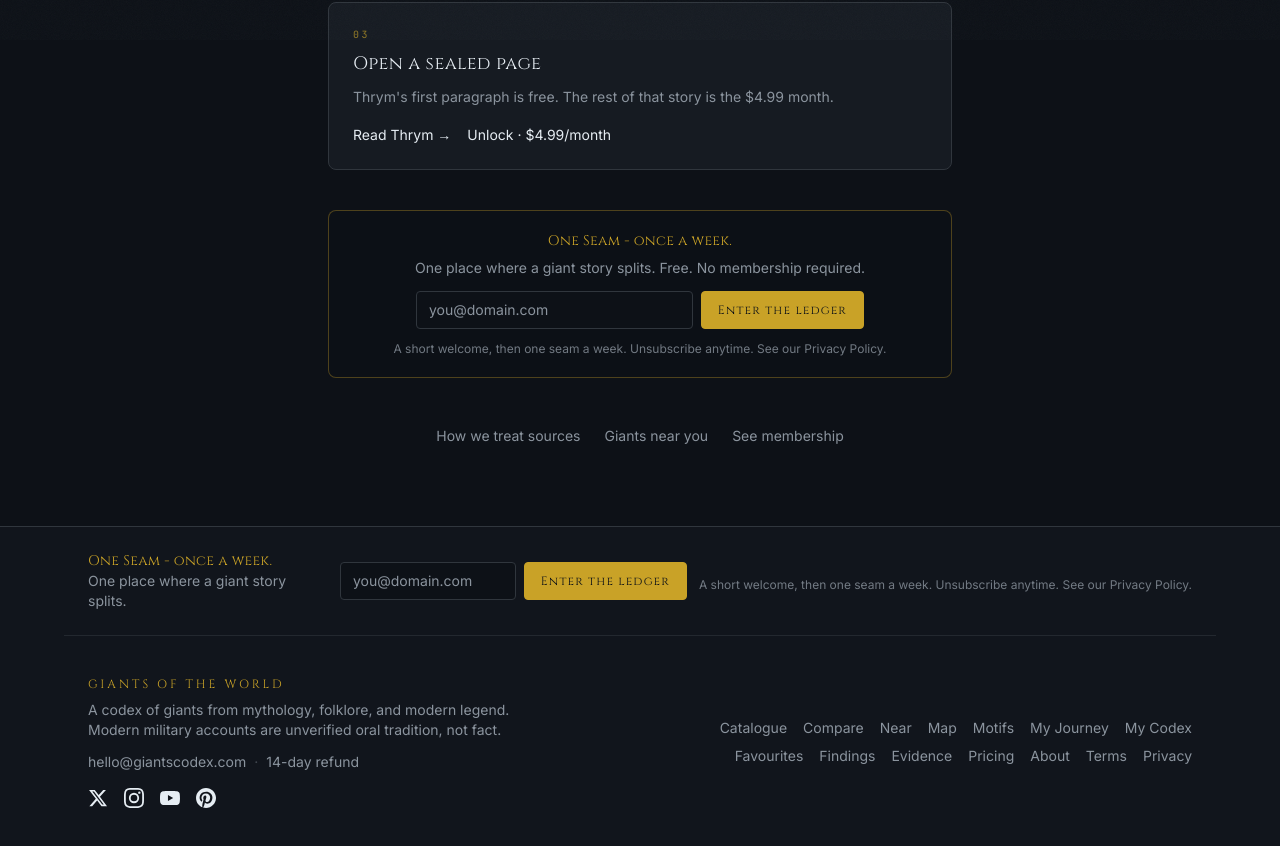
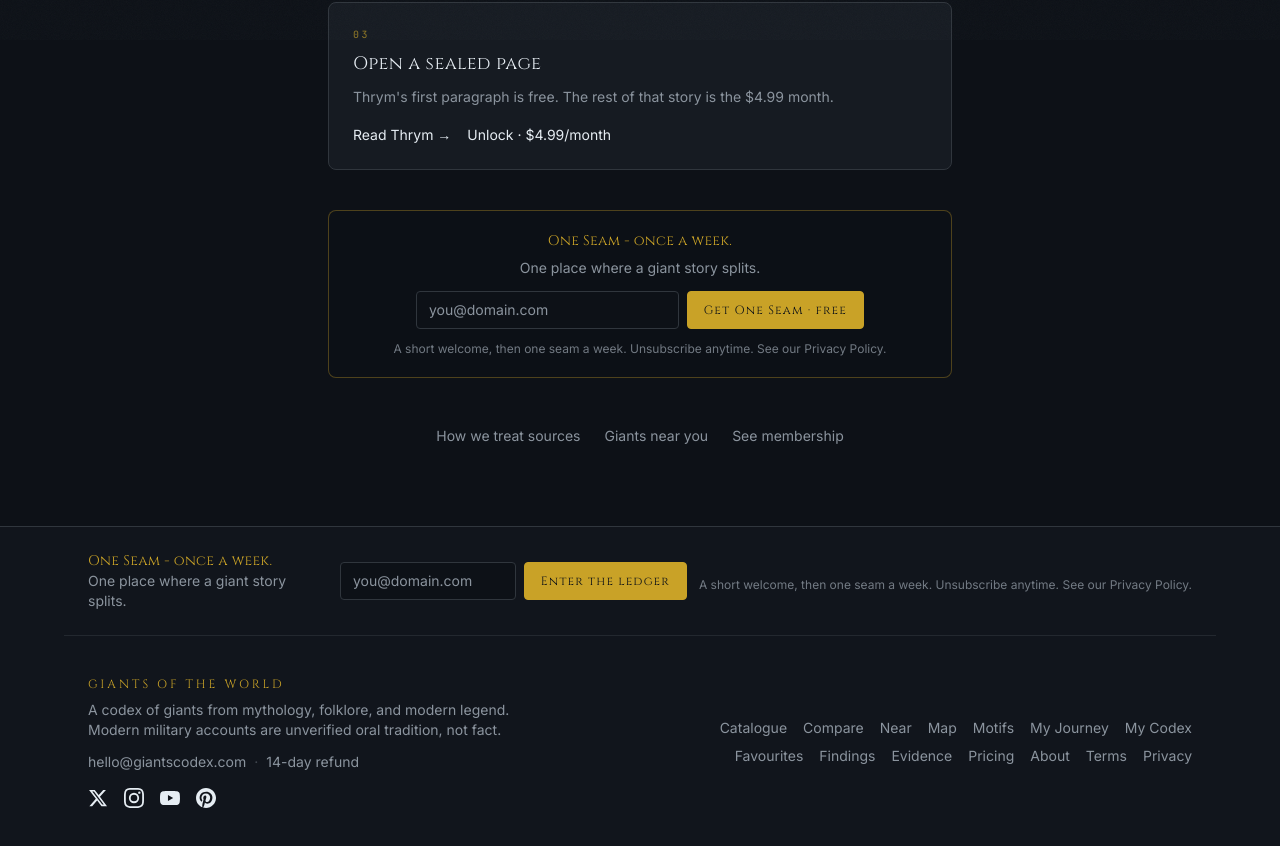
Before and after one commit to silvio-meter/giants-of-the-world, a Next.js app: page /welcome in a window 1280 px wide. Shown: the part 760-1606 px from the top of the page. Built offline with nearby package versions, Linux system fonts and the light colour scheme; no server answers.

Commit message:
Spotlight CTA: Get One Seam · free
Mid-page confirm pushes gold weight without implying paywall.

```diff
--- a/src/components/EmailCapture.tsx
+++ b/src/components/EmailCapture.tsx
@@ -26,11 +26,16 @@ const COPY = {
   },
   spotlight: {
     heading: "One Seam - once a week.",
-    prompt: "One place where a giant story splits. Free. No membership required.",
+    prompt: "One place where a giant story splits.",
   },
 } as const;
 
-const BUTTON = "Enter the ledger";
+const BUTTON = {
+  footer: "Enter the ledger",
+  detail: "Enter the ledger",
+  journey: "Enter the ledger",
+  spotlight: "Get One Seam · free",
+} as const;
 const PLACEHOLDER = "you@domain.com";
 const MICRO =
   "A short welcome, then one seam a week. Unsubscribe anytime.";
@@ -178,7 +183,7 @@ export function EmailCapture({ variant, sourcePage }: Props) {
           disabled={status === "loading"}
           className="shrink-0 rounded border border-accent-gold bg-accent-gold px-4 py-2 font-[family-name:var(--font-cinzel)] text-xs tracking-[0.1em] text-background transition hover:bg-accent-gold/90 disabled:opacity-60"
         >
-          {status === "loading" ? "…" : BUTTON}
+          {status === "loading" ? "…" : BUTTON[variant]}
         </button>
       </div>
       {error && (
```
